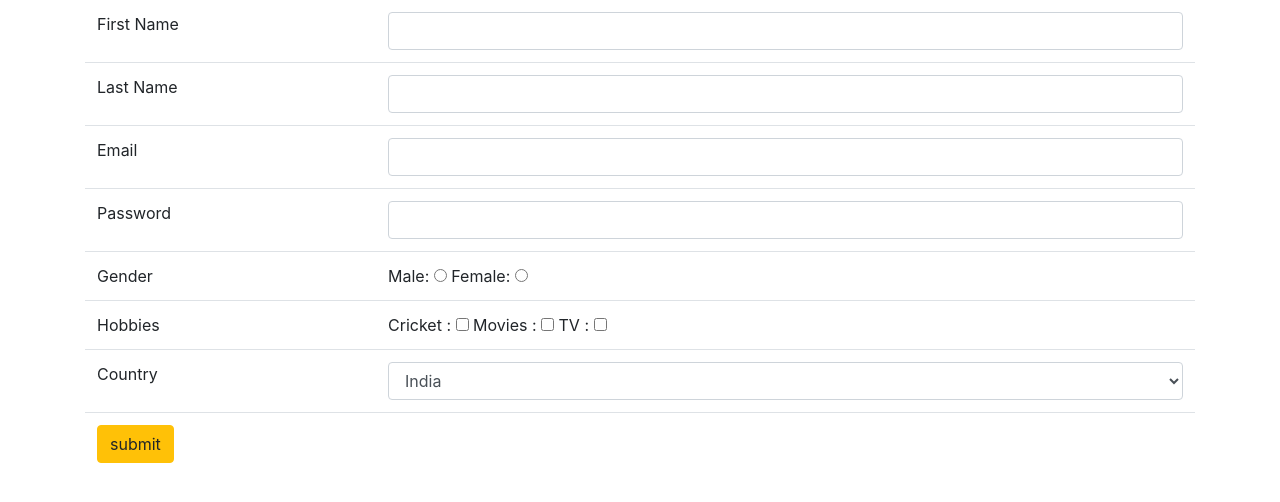
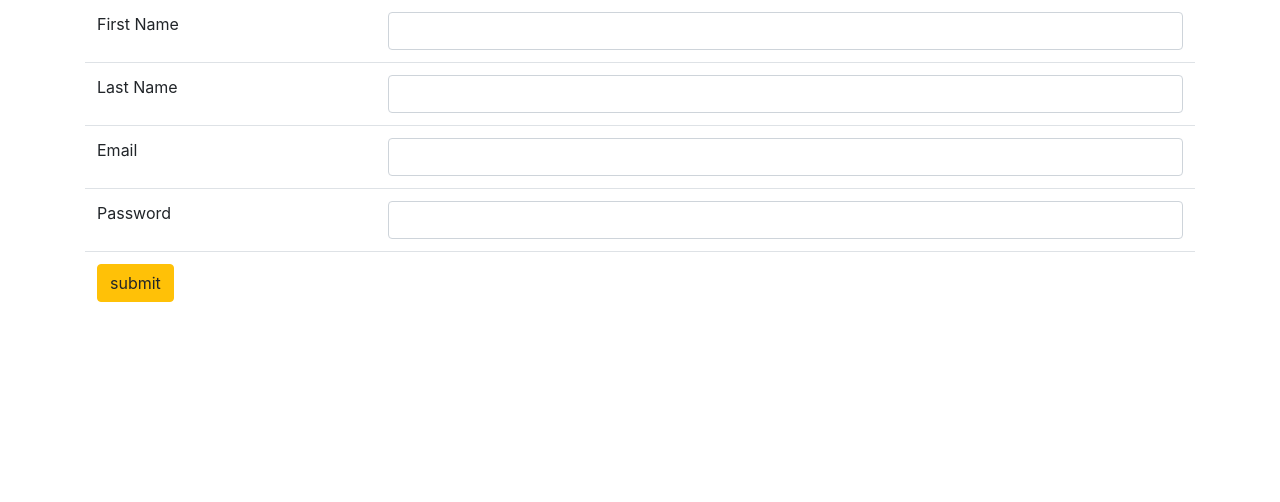
Before and after one commit to puspenderkr/flask-mongodb-crud-webapp, a Flask app: template templates/update.html in a window 1280 px wide. Shown: the part 177-679 px from the top of the page. Run offline with Flask 2, Linux system fonts and the light colour scheme; the template is opened without the code that fills it, so the values that code supplies are empty; some libraries are stand-ins or nearby versions.

Commit message:
updated app.py

```diff
--- a/app.py
+++ b/app.py
@@ -1,8 +1,13 @@
 from flask import Flask, render_template, request, redirect, flash
 from models import student_model
+import os
+
 
 app = Flask(__name__)
 app.secret_key = "your_secret_key"
+
+MONGO_URI = os.environ.get("MONGO_URI", "mongodb://mongo:27017/student_database")
+app.config["MONGO_URI"] = MONGO_URI
 
 
 @app.route("/create", methods=["GET", "POST"])
--- a/templates/update.html
+++ b/templates/update.html
@@ -31,73 +31,6 @@
     </tr>
 
     <tr>
-        <td>Gender</td>
-        <td>
-          Male: <input type = "radio" name = "gender"  value="male"
-          {% if  student.gender=='male'  %}
-             checked
-          {% endif  %}
-          />
-         Female: <input type = "radio" name = "gender"  value="female"
-         {% if  student.gender=='female'  %}
-         checked
-      {% endif  %}
-         />
-        </td>
-    </tr>
-
-    <tr>
-        <td>Hobbies</td>
-        <td>
-
-            Cricket : <input type="checkbox" name="hobbies"  value="cricket"
-            {% if 'cricket' in student.hobbies %}
-               checked
-            {% endif %}
-            >
-            Movies : <input type="checkbox"  name="hobbies"  value="movies"
-            {% if 'movies' in student.hobbies %}
-                checked
-            {% endif %}
-
-            >
-            TV : <input type="checkbox"  name="hobbies"  value="tv"
-            {% if 'tv' in student.hobbies %}
-               checked
-            {% endif %}
-            >
-
-        </td>
-    </tr>
-
-
-
-    <tr>
-        <td>Country</td>
-        <td>
-        <select name="country" class="form-control">
-            <option value="india"
-            {% if 'india' in student.country %}
-            selected
-           {% endif %}
-            >India</option>
-            <option value="usa"
-            {% if 'usa' in student.country %}
-              selected
-           {% endif %}
-            >USA</option>
-            <option value="australia"
-
-            {% if 'australia' in student.country %}
-            selected
-          {% endif %}
-            >Australia</option>
-         </select>
-        </td>
-    </tr>
-
-
-    <tr>
         <td colspan="2">
             <input type="submit" name="submit" value="submit" class="btn btn-warning">
         </td>
```
